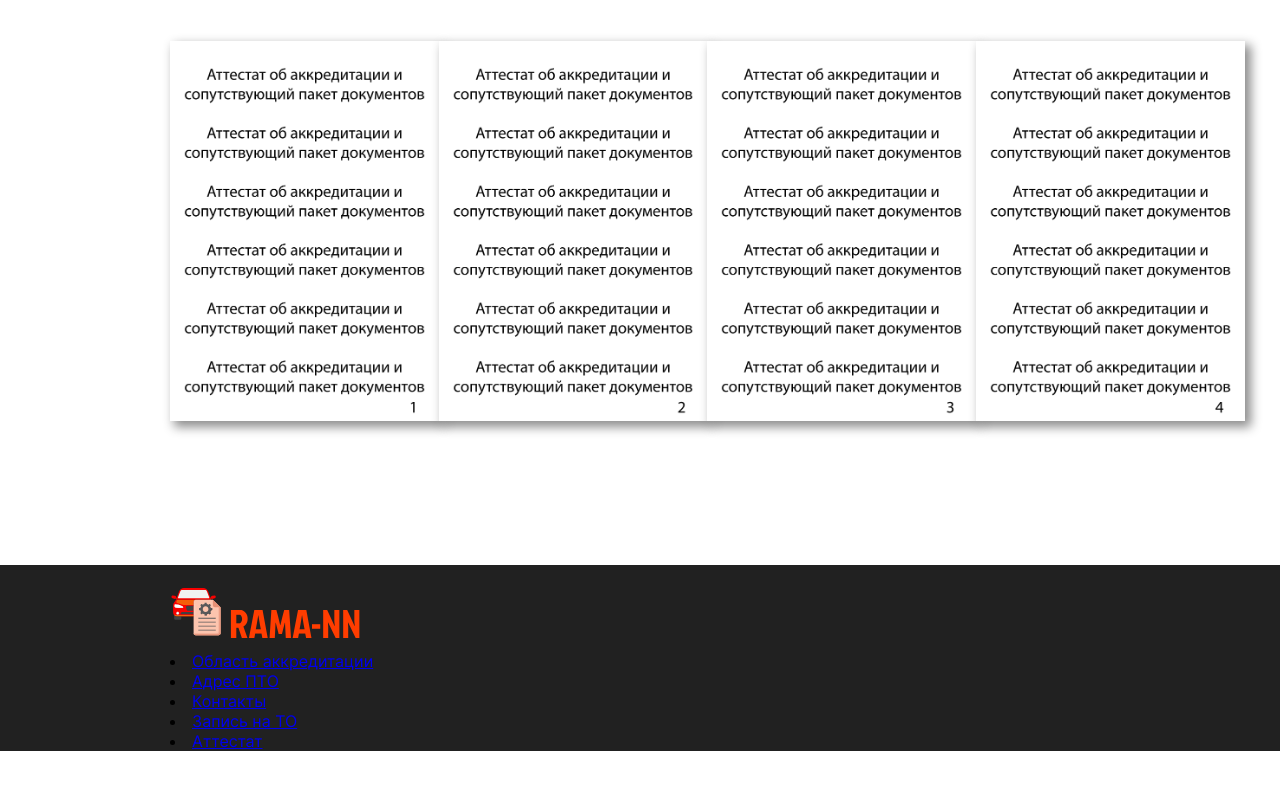
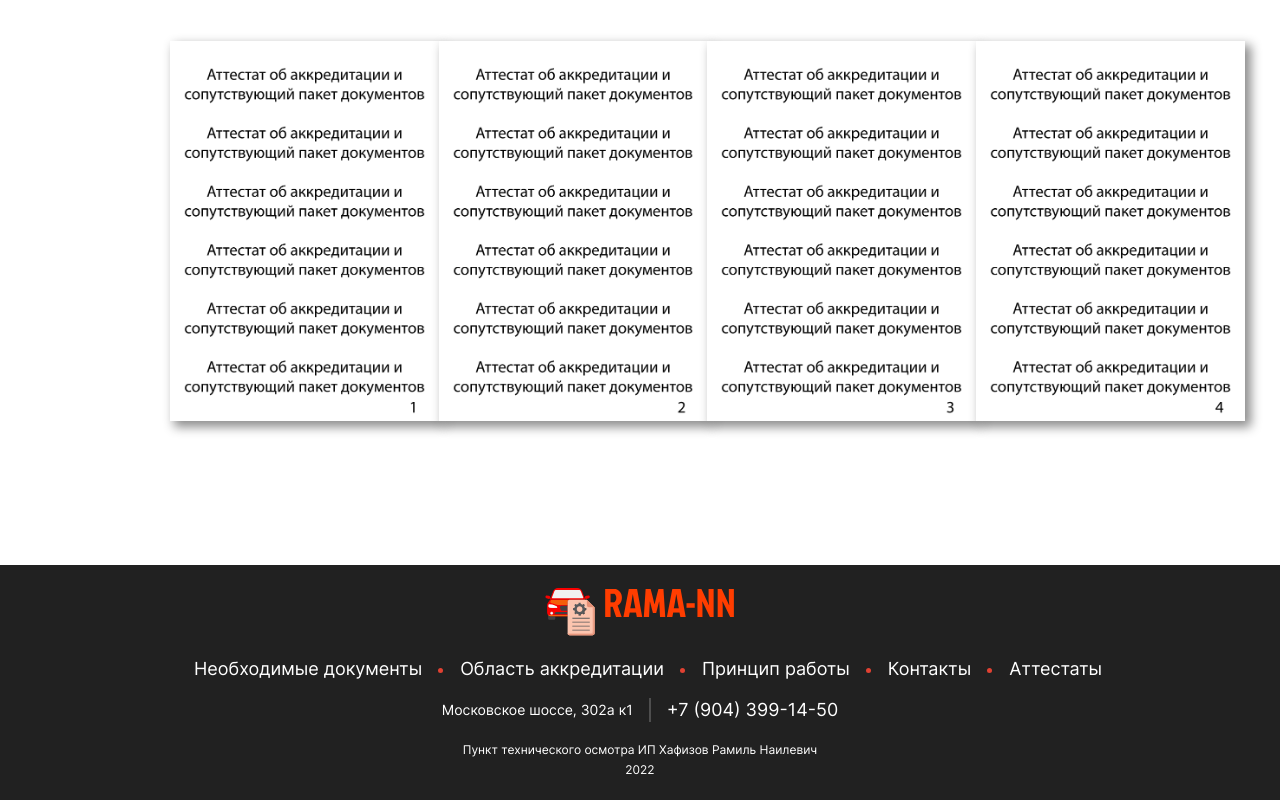
Before and after one commit to DevRunny/rama-nn, a React (Create React App) app: page / in a window 1280 px wide. Shown: the part 3686-4486 px from the top of the page. Before the commit the page ends 4437 px from the top, so only its background shows below. Built offline with nearby package versions, Linux system fonts and the light colour scheme.

Commit message:
Завершение футера и скролл наверх

```diff
--- a/src/App.js
+++ b/src/App.js
@@ -9,9 +9,11 @@ import MapYandex from "./components/MapYandex";
 import { Accreditation } from "./components/Accreditation";
 import { Footer } from "./components/Footer";
 import { ModalItem } from "./components/ModalItem";
+import { ScrollTop } from "./components/ScrollTop";
 
 function App() {
   const [openItem, setOpenItem] = React.useState(null);
+  const [visible, setVisible] = React.useState(false);
 
   return (
     <div className="App">
@@ -21,8 +23,9 @@ function App() {
       <Features />
       <MapYandex />
       <Accreditation setOpenItem={setOpenItem} />
+      <Footer />
       <ModalItem openItem={openItem} setOpenItem={setOpenItem} />
-      <Footer />
+      <ScrollTop visible={visible} setVisible={setVisible} />
     </div>
   );
 }
--- a/src/components/Footer.js
+++ b/src/components/Footer.js
@@ -1,5 +1,5 @@
 import React from "react";
-import { links } from "../components/data";
+import { information } from "../components/data";
 import logo from "../images/icons/logo.svg";
 
 export const Footer = () => {
@@ -7,17 +7,37 @@ export const Footer = () => {
     <footer>
       <div id="footer">
         <div className="container">
-          <div className="">
-            <img src={logo} className="logo" alt="logo" />
-            <label className="logo-label">RAMA-NN</label>
+          <div className="footer">
+            <div className="footer__logo">
+              <img src={logo} className="logo" alt="logo" />
+              <label className="logo-label">{information.label}</label>
+            </div>
             <div className="footer__links">
-              {links.map((link) => {
-                return (
-                  <li key={link.id}>
-                    <a href={link.url}>{link.text}</a>
-                  </li>
-                );
-              })}
+              <li>
+                <a href="#documents">Необходимые документы</a>
+              </li>
+              <li>
+                <a href="#categories">Область аккредитации</a>
+              </li>
+              <li>
+                <a href="#features">Принцип работы</a>
+              </li>
+              <li>
+                <a href="#adress-pto">Контакты</a>
+              </li>
+              <li>
+                <a href="#certificate">Аттестаты</a>
+              </li>
+            </div>
+            <div className="footer__info">
+              <span>{information.adress}</span> <hr />{" "}
+              <span>{information.tel}</span>
+            </div>
+            <div className="footer__copyright">
+              <span>
+                Пункт технического осмотра ИП {information.name}
+                <br /> 2022
+              </span>
             </div>
           </div>
         </div>
--- a/src/components/Header.js
+++ b/src/components/Header.js
@@ -1,5 +1,6 @@
 import React from "react";
 import { Navbar } from "./Navbar";
+import { information } from "./data";
 import { RegButton } from "./RegButton";
 
 export const Header = () => {
@@ -13,10 +14,11 @@ export const Header = () => {
               <h1>
                 Пункт технического осмотра
                 <br />
-                ИП: Хафизов Рамиль Наилевич
+                ИП: {information.name}
               </h1>
               <h3>
-                Номер в реестре операторов технического осмотра РСА: 01234
+                Номер в реестре операторов технического осмотра РСА:{" "}
+                {information.numberRSA}
               </h3>
               <table className="requisites">
                 <tbody>
@@ -24,13 +26,13 @@ export const Header = () => {
                     <td>
                       <span>ИНН:</span>
                     </td>
-                    <td>260505110827</td>
+                    <td>{information.inn}</td>
                   </tr>
                   <tr>
                     <td>
                       <span>ОГРН:</span>
                     </td>
-                    <td>307264213100022</td>
+                    <td>{information.ogrn}</td>
                   </tr>
                 </tbody>
               </table>
--- a/src/components/MapYandex.js
+++ b/src/components/MapYandex.js
@@ -1,4 +1,5 @@
 import React from "react";
+import { information } from "./data";
 import mapIcon from "../images/icons/mapicon.svg";
 import mappoint from "../images/icons/mappoint.svg";
 import {
@@ -32,13 +33,10 @@ function MapYandex() {
             <div className="contacts-info">
               <img src={mapIcon} className="map-icon" alt="map-icon" />
               <h1>Контакты</h1>
-              <span>
-                603092, Нижегородская область, <br />
-                г. Нижний Новгород, Московское шоссе, 302а к1
-              </span>
+              <span>{information.fullAdress}</span>
               <hr />
-              <a href="tel:+79043991450">+7 (904) 399-14-50</a>
-              <a href="mailto:rama-nn@mail.ru">rama-nn@mail.ru</a>
+              <a href="tel:+79043991450">{information.tel}</a>
+              <a href={information.hrefEmail}>{information.email}</a>
               <span>
                 Режим работы с 9:00 до 18:00 <br />
                 Без выходных
--- a/src/components/Navbar.js
+++ b/src/components/Navbar.js
@@ -1,6 +1,6 @@
 import logo from "../images/icons/logo.svg";
 import { links } from "../components/data";
-import { navbarInfo } from "../components/data";
+import { information } from "../components/data";
 import mappoint from "../images/icons/mappoint.svg";
 
 export const Navbar = () => {
@@ -9,7 +9,7 @@ export const Navbar = () => {
       <nav>
         <a className="nav-logo" href="/">
           <img src={logo} className="logo" alt="logo" />
-          <label className="logo-label">RAMA-NN</label>
+          <label className="logo-label">{information.label}</label>
         </a>
         <div className="header__links">
           {links.map((link) => {
@@ -24,10 +24,12 @@ export const Navbar = () => {
         <div className="navbar-info">
           <img src={mappoint} className="mappoint" alt="mpoint" />
 
-          <div className="navbar-block__info">
-            <span className={navbarInfo.classHeader}>{navbarInfo.adress}</span>
+          <div className="navbar__info">
+            <span className={information.classHeader}>
+              {information.adress}
+            </span>
             <hr />
-            <span className={navbarInfo.classHeader}>{navbarInfo.tel}</span>
+            <span className={information.classHeader}>{information.tel}</span>
           </div>
         </div>
       </nav>
--- /dev/null
+++ b/src/components/ScrollTop.js
@@ -0,0 +1,33 @@
+import React from "react";
+
+export const ScrollTop = ({ visible, setVisible }) => {
+  const toggleVisible = () => {
+    const scrolled = document.documentElement.scrollTop;
+    if (scrolled > 300) {
+      setVisible(true);
+    } else if (scrolled <= 300) {
+      setVisible(false);
+    }
+  };
+
+  const scrollToTop = () => {
+    window.scrollTo({
+      top: 0,
+      behavior: "smooth",
+    });
+  };
+
+  window.addEventListener("scroll", toggleVisible);
+
+  return (
+    <div>
+      <button
+        className="scroll-to-top"
+        onClick={scrollToTop}
+        style={{ display: visible ? "inline" : "none" }}
+      >
+        <i className="arrow-up" />
+      </button>
+    </div>
+  );
+};
--- a/src/components/data.js
+++ b/src/components/data.js
@@ -6,11 +6,19 @@ import doc2 from "../images/files/doc2.png";
 import doc3 from "../images/files/doc3.png";
 import doc4 from "../images/files/doc4.png";
 
-export const navbarInfo = {
+export const information = {
+  inn: "260505110827",
+  ogrn: "307264213100022",
+  numberRSA: "01234",
+  name: "Хафизов Рамиль Наилевич",
   classHeader: "nav-info__text",
   classFooter: "nav-info__text",
   adress: "Московское шоссе, 302а к1",
+  fullAdress: `603092, Нижегородская область, г. Нижний Новгород, Московское шоссе, 302а к1`,
   tel: "+7 (904) 399-14-50",
+  email: "rama-nn@mail.ru",
+  hrefEmail: "mailto:rama-nn@mail.ru",
+  label: "RAMA-NN",
 };
 
 export const links = [
--- a/src/scss/App.scss
+++ b/src/scss/App.scss
@@ -20,7 +20,32 @@ header {
   }
 }
 
-button {
+.scroll-to-top {
+  position: fixed;
+  left: auto;
+  right: 10px;
+  width: 50px;
+  height: 50px;
+  bottom: 12px;
+  border-radius: 10px;
+  border: none;
+  background: #4242426e;
+  color: #ffffff;
+  z-index: 1000;
+
+  .arrow-up {
+    border: solid #ffffff;
+    border-width: 0 6px 6px 0;
+    border-radius: 4px;
+    display: inline-block;
+    margin-top: 12px;
+    padding: 10px;
+    transform: rotate(-135deg);
+    -webkit-transform: rotate(-135deg);
+  }
+}
+
+.reg-button {
   width: 279px;
   height: 58px;
   border: none;
@@ -200,7 +225,7 @@ button {
     height: 57px;
     background: #212121;
 
-    .navbar-block__info {
+    .navbar__info {
       display: flex;
       justify-content: flex-start;
       align-items: baseline;
@@ -246,7 +271,7 @@ button {
     }
 
     .navbar-info {
-      .navbar-block__info {
+      .navbar__info {
         display: flex;
         justify-content: flex-start;
         align-items: baseline;
@@ -548,6 +573,7 @@ button {
     flex-direction: column;
     position: relative;
     top: -65px;
+    width: 270px;
 
     h1 {
       padding-bottom: 20px;
@@ -621,6 +647,82 @@ button {
     height: 380px;
     box-shadow: 5px 5px 10px 1px #00000073;
   }
+}
+
+.footer {
+  display: flex;
+  justify-content: center;
+  align-items: center;
+  flex-direction: column;
+}
+
+.footer__logo {
+  display: flex;
+  justify-content: center;
+  align-items: center;
+  padding-bottom: 20px;
+}
+
+.footer__links {
+  display: flex;
+  justify-content: center;
+  align-items: center;
+  padding-bottom: 20px;
+  font-size: 18px;
+
+  li:first-child {
+    list-style-type: none;
+  }
+
+  li {
+    list-style-position: inside;
+    padding-left: 16px;
+
+    a {
+      color: $fontColorWhite;
+      text-decoration: none;
+    }
+  }
+
+  ::marker {
+    color: #e14132;
+    font-size: 16px;
+  }
+}
+
+.footer__info {
+  display: flex;
+  justify-content: center;
+  align-items: center;
+  color: $fontColorWhite;
+  padding-bottom: 20px;
+
+  span:first-child {
+    font-size: 14px;
+  }
+
+  span:last-child {
+    font-size: 18px;
+  }
+
+  hr {
+    margin-left: 5px;
+    margin-right: 5px;
+    width: 24px;
+    border: 1px solid #4e4e4e;
+    transform: rotate(90deg);
+  }
+}
+
+.footer__copyright {
+  display: flex;
+  justify-content: center;
+  align-items: center;
+  text-align: center;
+  font-size: $fontSize12;
+  color: $fontColorWhite;
+  line-height: 20px;
+  padding-bottom: 20px;
 }
 
 .modal-image {
--- a/src/scss/variables.scss
+++ b/src/scss/variables.scss
@@ -1 +1,4 @@
 $btnColor: linear-gradient(to right, #ff4307, #ff7448);
+$fontColorWhite: #ffffff;
+$fontSize16: 16px;
+$fontSize12: 12px;
```
